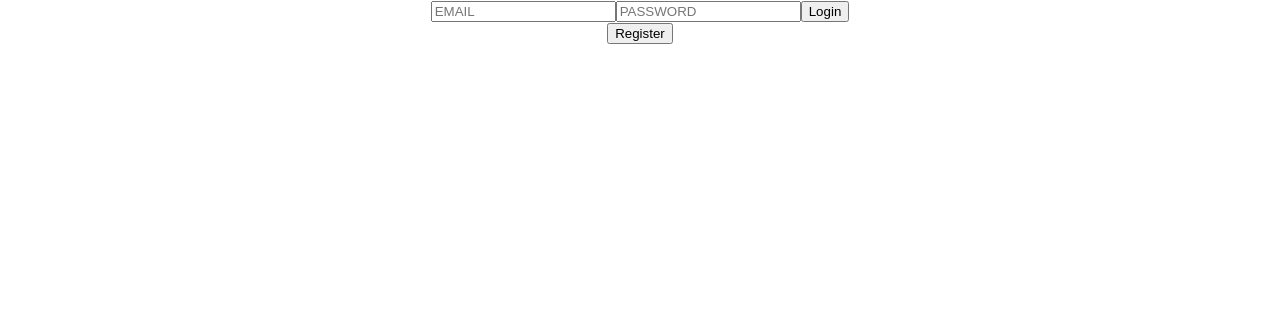
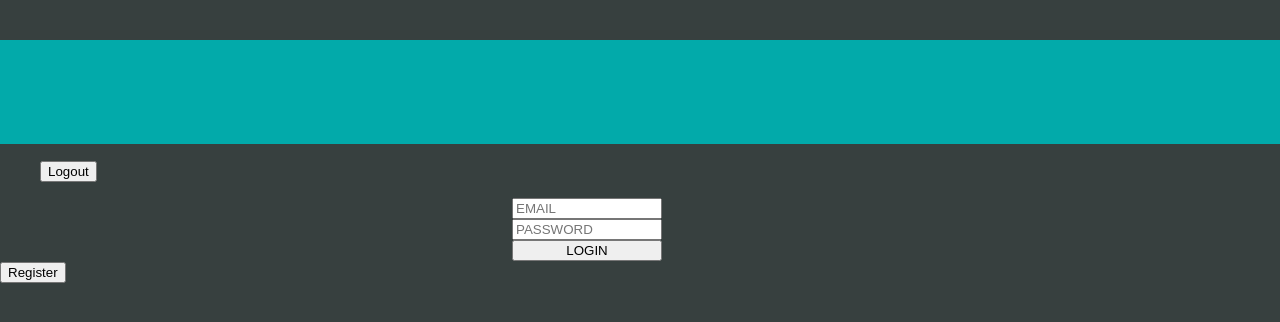
Before and after one commit to jimmurphyiv/wallieWall, a React (Create React App) app: page / in a window 1280 px wide. Shown: the top 322 px of the page. Built offline with nearby package versions, Linux system fonts and the light colour scheme; no server answers.

Commit message:
login switch to home some styling

```diff
--- a/src/App.css
+++ b/src/App.css
@@ -1,3 +1,3 @@
-.App {
-  text-align: center;
+body{
+  background-color: #37403F;
 }
--- a/src/App.js
+++ b/src/App.js
@@ -3,11 +3,14 @@ import './App.css';
 import routes from './routes';
 import {withRouter} from 'react-router-dom';
 import Nav from './Components/Nav/Nav';
+import Header from './Components/Header/Header'
 
 
 function App(props) {
   return (
     <div className="App">
+        <Header />
+        <Nav />
         {props.location.pathname === '/' ? null: <Nav history={props.location}/>}
         {routes}
     </div>
--- a/src/Components/Header/Header.js
+++ b/src/Components/Header/Header.js
@@ -1,10 +1,11 @@
 import React, { Component } from "react";
+import './header.css'
 
 class Header extends Component{
     render(){
         return(
-            <div>
-                Header
+            <div className='header' >
+
             </div>
         )
     }
--- a/src/Components/Header/header.css
+++ b/src/Components/Header/header.css
@@ -0,0 +1,6 @@
+.header {
+    margin-top: 40px;
+    height: 13vh;
+    width: 100%;
+    background-color: #02AAAA;
+}
--- a/src/Components/Home/Home.js
+++ b/src/Components/Home/Home.js
@@ -3,6 +3,7 @@ import {Link} from 'react-router-dom';
 import {connect} from 'react-redux';
 import axios from 'axios';
 import {getUser} from '../../Dux/authReducer';
+import './home.css';
 
 class Home extends Component{
     constructor(props){
@@ -34,7 +35,7 @@ class Home extends Component{
     render(){
         return(
             <div>
-                <div>
+                <div className='l-block'>
                 <input
                     value={this.state.email}
                     name='email'
@@ -46,7 +47,7 @@ class Home extends Component{
                     name='password'
                     placeholder='PASSWORD'
                     onChange={this.handleInput}/>
-                    <button onClick={this.handleLogin} >Login</button>
+                <button onClick={this.handleLogin} >LOGIN</button>
                 </div>
             <Link to='/auth'>
                     <button onClick={this.handleRegister} >Register</button></Link>
--- a/src/Components/Home/home.css
+++ b/src/Components/Home/home.css
@@ -0,0 +1,13 @@
+.l-block{
+    box-sizing: content-box;
+    width: 150px;
+    display: flex;
+    flex-direction: column;
+    justify-content: center;
+    padding-left: 40vw;
+
+
+
+
+
+}
```
Lines whose indentation alone changed are shown as unchanged.
